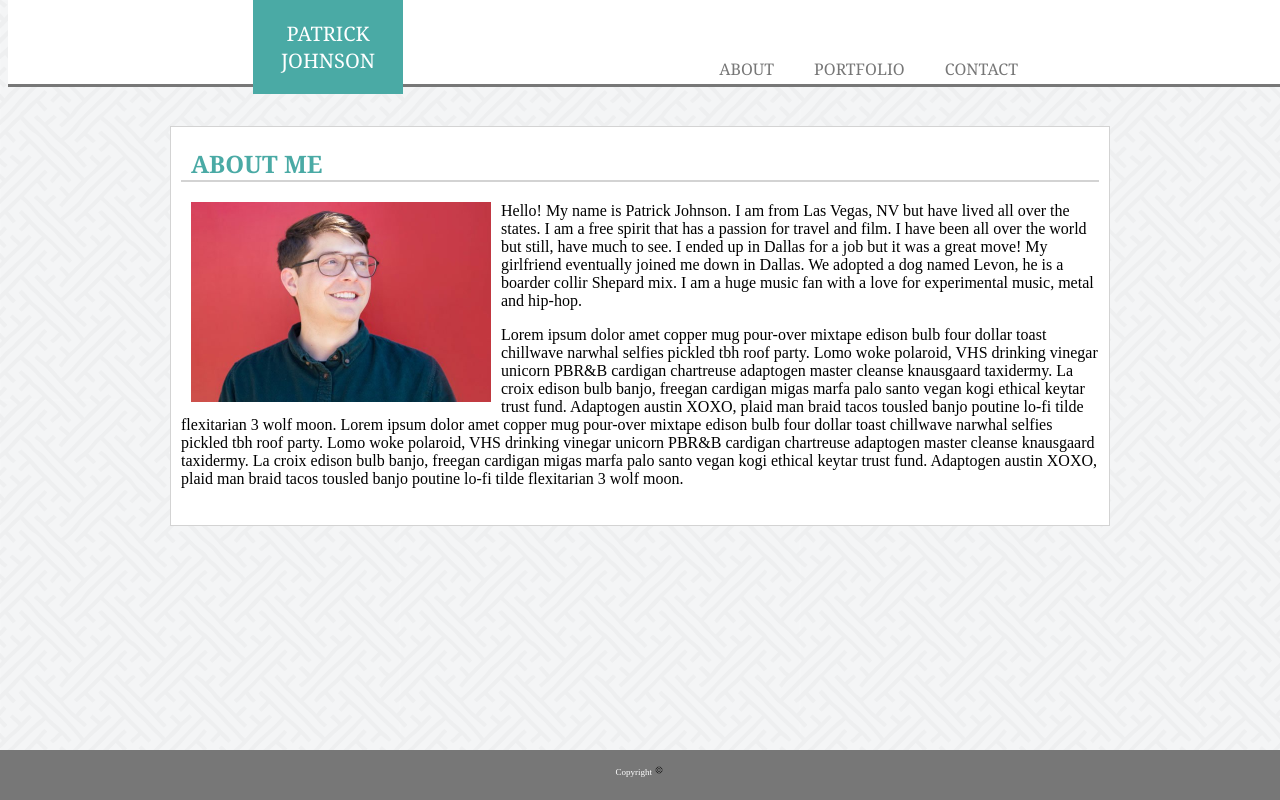
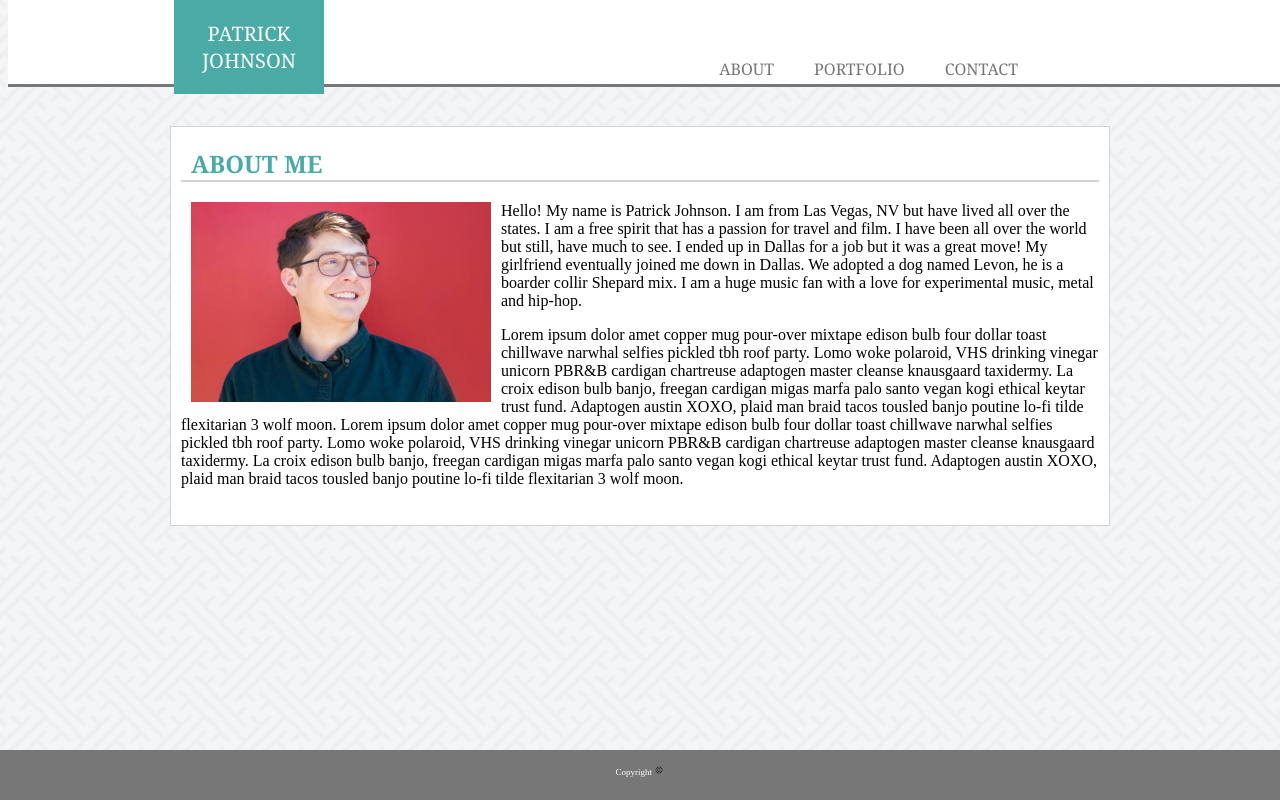
Before and after one commit to patrickj188/Basic-Portfolio, a plain HTML site: page index.html in a window 1280 px wide. Drawn offline with Linux system fonts and the light colour scheme.

Commit message:
Add files via upload

```diff
--- a/css/form.css
+++ b/css/form.css
@@ -22,7 +22,7 @@ body {
     font-family: 'Arial', 'Helvetica Neue', Helvetica, sans-serif;
 }
 #message {
-    margin-right: auto;
+    margin-right: 200px;
     margin-left:  auto;
     max-width: 940px;
     padding-right: 10px;
@@ -58,8 +58,6 @@ nav ul {
 }
 nav li {
     float: right;
-
-
 }
 
 li a {
@@ -70,10 +68,6 @@ li a {
     padding: 7.5px 20px;
     text-decoration: none;
     text-transform: uppercase;
-
-
-
-
 }
 li a:hover {
     background-color: lightgray;
@@ -148,20 +142,19 @@ h2 {
     bottom: 0;
 
   }
-.name {
+  .name {
     background-color: #4aaaa5;
     background-size: 20px;
     width: 150px;
-    height: 50;
+    height: 45;
     text-align: center;
-    margin-left: 245px;
+    margin-left: 166px;
     font-size: 20px;
     color: #ffffff;
     padding: 20px 5px;
     margin-top: 0;
     float: left;
-
-
+    margin-bottom: 2px;
 }
  .copy {
      align: center;
--- a/css/portfolio.css
+++ b/css/portfolio.css
@@ -28,8 +28,6 @@ nav ul {
 }
 nav li {
     float: right;
-
-
 }
 
 li a {
@@ -40,9 +38,6 @@ li a {
     padding: 7.5px 20px;
     text-decoration: none;
     text-transform: uppercase;
-
-
-
 
 }
 li a:hover {
@@ -81,25 +76,23 @@ section {
     border-style: solid;
     margin-right: auto;
     margin-left:  auto;
-    margin-top: 00px;
+    margin-top: 100px;
     padding-right: 10px;
     padding-left:  10px;
-    padding-bottom: 400px;
+    padding-bottom: 40px;
     background: #ffffff;
+
 }
 .container {
-    /*display: grid;
+    display: grid;
     grid-area: auto;
     grid-template-columns: 350px 350px 350px;
     padding: 10px;
-    grid-column: 150px;*/
+    grid-column: 150px;
     display: grid;
     grid-template-columns: 300px 300px 300px;
     padding: 10px;
     justify-items: center;
-
-
-
   }
   .footer {
     flex-shrink: 0;
@@ -124,6 +117,10 @@ section {
       margin: 10px 2px;
 
   }
+  #hangman:hover {
+    transform: scale(1.1, 1.1);
+
+  }
   #hangman p {
       margin-top: 80px;
       text-align: center;
@@ -140,6 +137,10 @@ section {
       margin: 10px 2px;
       background-image: url(_MG_5215.JPG);
       background-size: 250px 150px;
+
+  }
+#RPGgame:hover {
+    transform: scale(1.1, 1.1);
 
   }
   #RPGgame p {
@@ -159,6 +160,10 @@ section {
     background-size: 250px 150px;
 
   }
+  #TriviaGame:hover {
+    transform: scale(1.1, 1.1);
+
+  }
   #TriviaGame p {
     margin-top: 80px;
     text-align: center;
@@ -176,6 +181,10 @@ section {
     background-size: 250px 150px;
 
 }
+#RutgersInfoWidget:hover {
+    transform: scale(1.1, 1.1);
+
+  }
 #RutgersInfoWidget p {
     margin-top: 80px;
     text-align: center;
@@ -193,6 +202,10 @@ section {
     background-size: 250px 150px;
 
 }
+#RockPaperScissors:hover {
+    transform: scale(1.1, 1.1);
+
+  }
 #RockPaperScissors p {
     margin-top: 80px;
     text-align: center;
@@ -219,20 +232,19 @@ section {
     bottom: 0;
 
   }
-.name {
+  .name {
     background-color: #4aaaa5;
     background-size: 20px;
     width: 150px;
-    height: 50;
+    height: 45;
     text-align: center;
-    margin-left: 245px;
+    margin-left: 174px;
     font-size: 20px;
     color: #ffffff;
-    padding: 20px 5px;
+    padding: 19px 5px;
     margin-top: 0;
     float: left;
-
-
+    margin-bottom: 5px;
 }
  .copy {
      align: center;
--- a/css/style.css
+++ b/css/style.css
@@ -28,8 +28,6 @@ nav ul {
 }
 nav li {
     float: right;
-
-
 }
 
 li a {
@@ -40,10 +38,6 @@ li a {
     padding: 7.5px 20px;
     text-decoration: none;
     text-transform: uppercase;
-
-
-
-
 }
 li a:hover {
     background-color: lightgray;
@@ -115,20 +109,19 @@ section {
     bottom: 0;
 
   }
-.name {
+  .name {
     background-color: #4aaaa5;
     background-size: 20px;
     width: 150px;
-    height: 50;
+    height: 45;
     text-align: center;
-    margin-left: 245px;
+    margin-left: 166px;
     font-size: 20px;
     color: #ffffff;
     padding: 20px 5px;
     margin-top: 0;
     float: left;
-
-
+    margin-bottom: 2px;
 }
  .copy {
      align: center;
```
